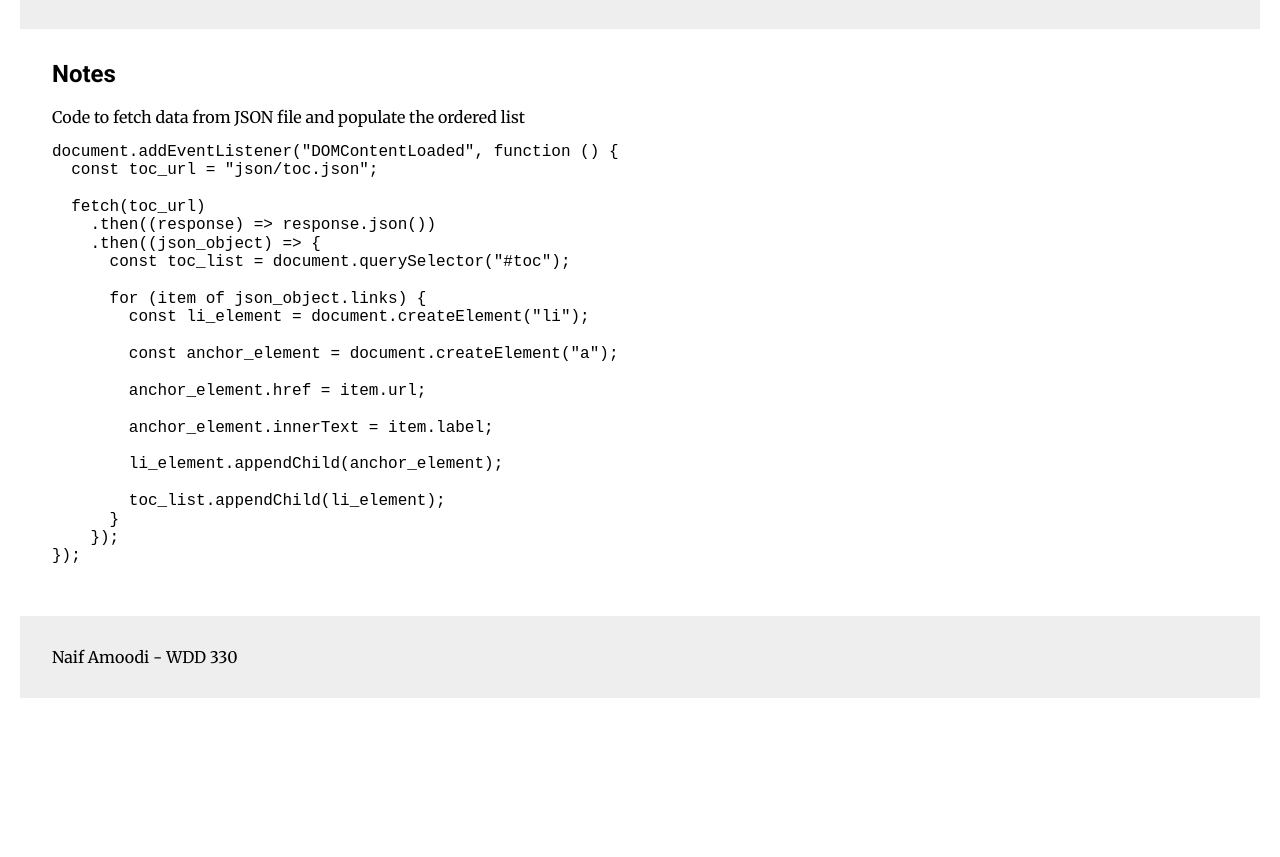
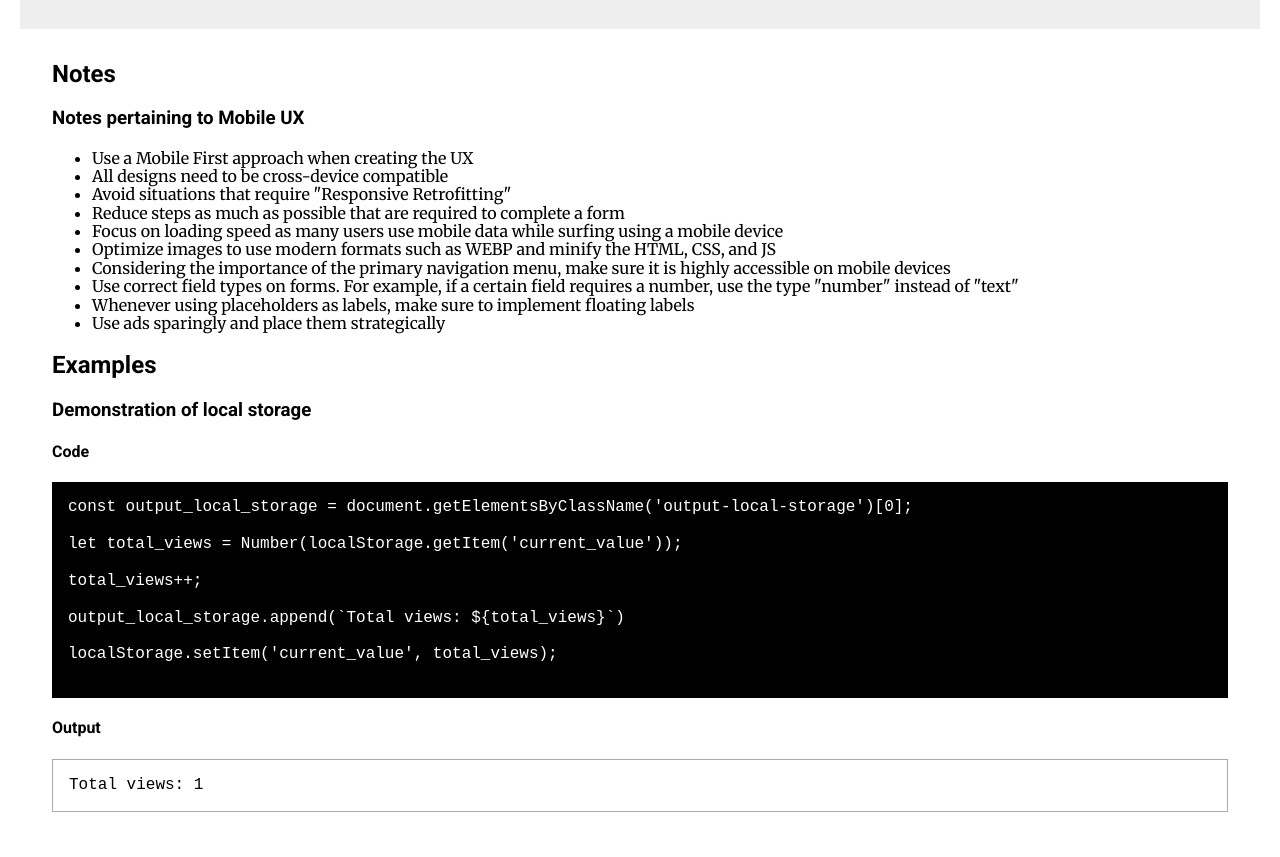
Before and after one commit to amo21004/wdd330, a plain HTML site: page week1/index.html in a window 1280 px wide. Shown: the part 92-949 px from the top of the page. Before the commit the page ends 810 px from the top, so only its background shows below. Drawn offline with nearby package versions, Linux system fonts and the light colour scheme.

Commit message:
Resubmission commit

```diff
--- a/week1/index.html
+++ b/week1/index.html
@@ -29,9 +29,48 @@
     <main>
       <h2>Notes</h2>
 
-      <p>Code to fetch data from JSON file and populate the ordered list</p>
+      <h3>Notes pertaining to Mobile UX</h3>
 
-      <pre>
+      <ul>
+        <li>Use a Mobile First approach when creating the UX</li>
+        <li>All designs need to be cross-device compatible</li>
+        <li>Avoid situations that require "Responsive Retrofitting"</li>
+        <li>Reduce steps as much as possible that are required to complete a form</li>
+        <li>Focus on loading speed as many users use mobile data while surfing using a mobile device</li>
+        <li>Optimize images to use modern formats such as WEBP and minify the HTML, CSS, and JS</li>
+        <li>Considering the importance of the primary navigation menu, make sure it is highly accessible on mobile devices</li>
+        <li>Use correct field types on forms. For example, if a certain field requires a number, use the type "number" instead of "text"</li>
+        <li>Whenever using placeholders as labels, make sure to implement floating labels</li>
+        <li>Use ads sparingly and place them strategically</li>
+      </ul>
+
+      <h2>Examples</h2>
+
+      <h3>Demonstration of local storage</h3>
+
+      <h4>Code</h4>
+
+      <pre class="code">
+const output_local_storage = document.getElementsByClassName('output-local-storage')[0];
+
+let total_views = Number(localStorage.getItem('current_value'));
+
+total_views++;
+
+output_local_storage.append(`Total views: ${total_views}`)
+
+localStorage.setItem('current_value', total_views);
+      </pre>
+
+      <h4>Output</h4>
+
+      <pre class="output output-local-storage"></pre>
+
+      <hr>
+
+      <h3>Code to fetch data from JSON file and populate the ordered list</h3>
+
+      <pre class="code">
 document.addEventListener("DOMContentLoaded", function () {
   const toc_url = "json/toc.json";
 
@@ -59,5 +98,17 @@ document.addEventListener("DOMContentLoaded", function () {
     </main>
 
     <footer>Naif Amoodi - WDD 330</footer>
+
+    <script>
+      const output_local_storage = document.getElementsByClassName('output-local-storage')[0];
+
+      let total_views = Number(localStorage.getItem('current_value'));
+
+      total_views++;
+
+      output_local_storage.append(`Total views: ${total_views}`)
+
+      localStorage.setItem('current_value', total_views);
+    </script>
   </body>
 </html>
```
